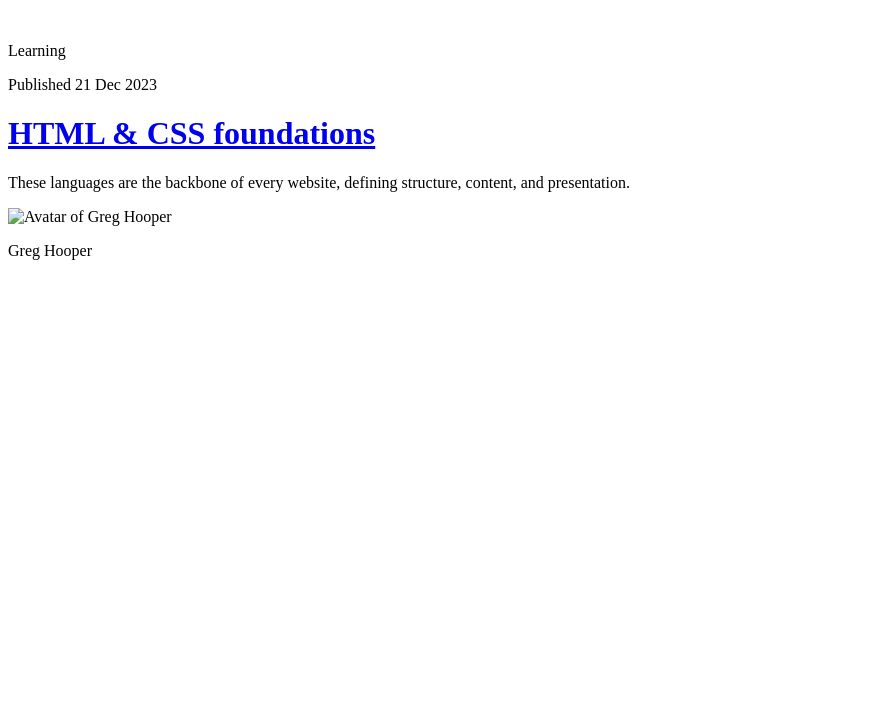
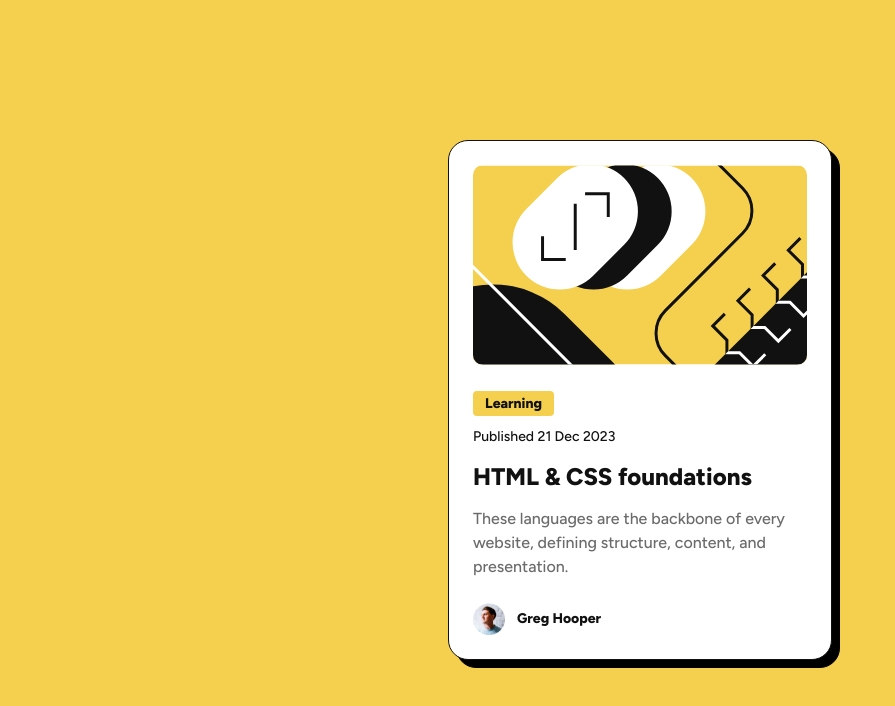
Before and after one commit to atervili/blog-preview-card, a plain HTML site: page index.html in a window 1280 px wide. Shown: the whole page, without its empty margins (0-895 px from the left). Drawn offline with Linux system fonts and the light colour scheme; the site is published under a folder, as on GitHub Pages, so addresses that start at the root find nothing.

Commit message:
Fix paths for GH Pages

```diff
--- a/index.html
+++ b/index.html
@@ -13,12 +13,12 @@
         <link
             href="https://fonts.googleapis.com/css2?family=Figtree:ital,wght@0,300..900;1,300..900&display=swap"
             rel="stylesheet" />
-        <link rel="stylesheet" href="/styles/index.css" />
+        <link rel="stylesheet" href="styles/index.css" />
     </head>
     <body>
         <main>
             <div class="card">
-                <img src="/assets/images/illustration-article.svg" alt="" />
+                <img src="assets/images/illustration-article.svg" alt="" />
                 <div class="content">
                     <p class="text-preset-3-bold">
                         <span class="category">Learning</span>
@@ -34,7 +34,7 @@
                 </div>
                 <div class="author">
                     <img
-                        src="/assets/images/image-avatar.webp"
+                        src="assets/images/image-avatar.webp"
                         alt="Avatar of Greg Hooper" />
                     <p class="text-preset-3-bold">Greg Hooper</p>
                 </div>
```
